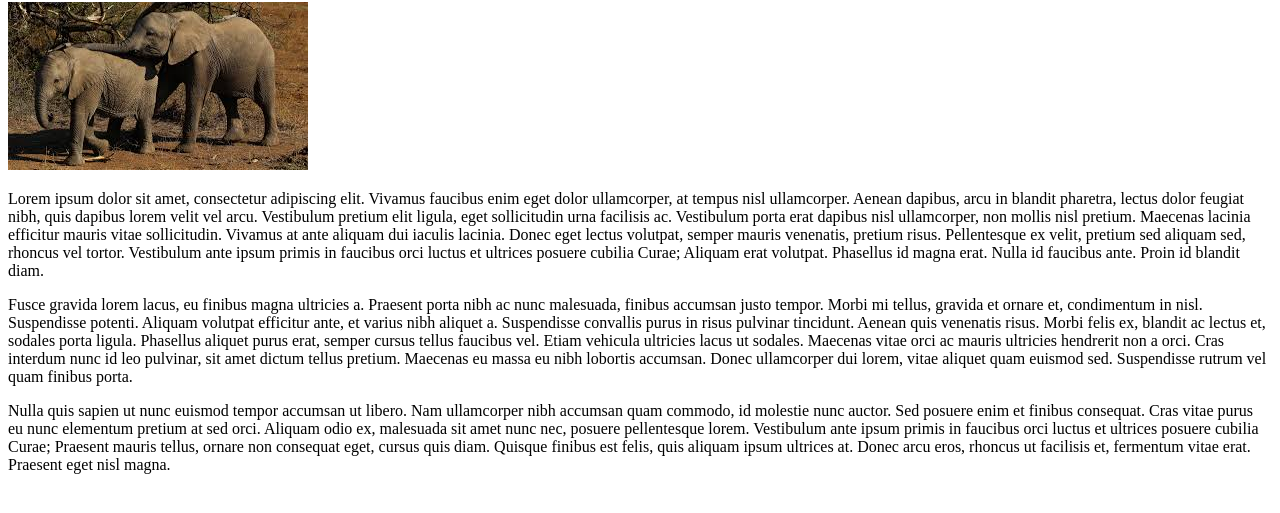
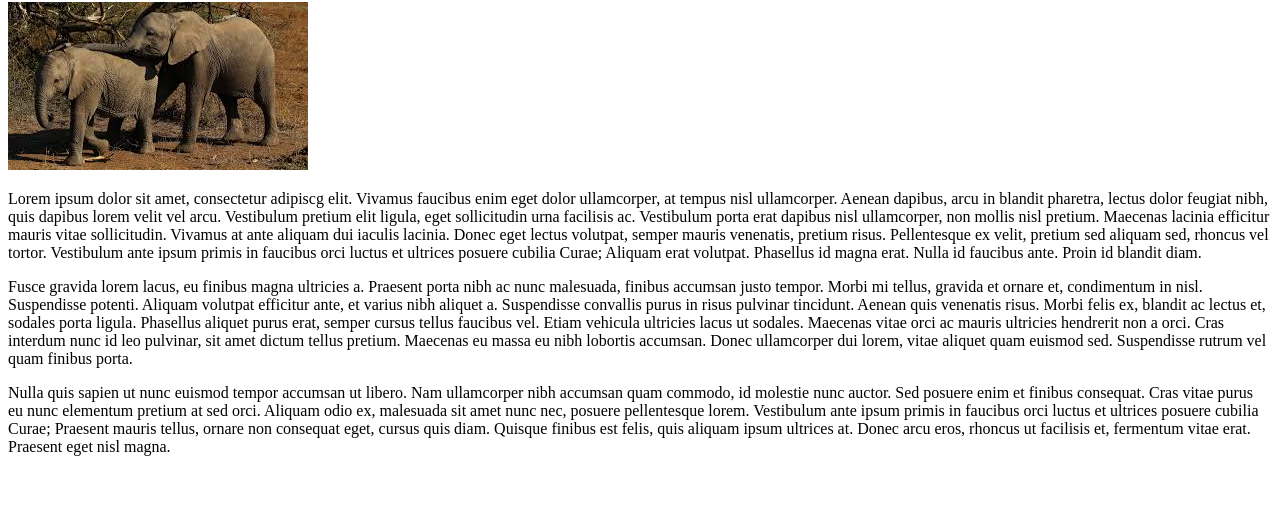
Before and after one commit to avscott562/animal, a plain HTML site: page index.html in a window 1280 px wide. Shown: the part 125-638 px from the top of the page. Drawn offline with Linux system fonts and the light colour scheme.

```diff
--- a/index.html
+++ b/index.html
@@ -14,7 +14,7 @@
     <section>
         <h2>Elephant</h2>
         <img src="images/elephants.jpeg" alt="elephant">
-        <p>Lorem ipsum dolor sit amet, consectetur adipiscing elit. Vivamus faucibus enim eget dolor ullamcorper, at tempus nisl ullamcorper. Aenean dapibus, arcu in blandit pharetra, lectus dolor feugiat nibh, quis dapibus lorem velit vel arcu. Vestibulum pretium elit ligula, eget sollicitudin urna facilisis ac. Vestibulum porta erat dapibus nisl ullamcorper, non mollis nisl pretium. Maecenas lacinia efficitur mauris vitae sollicitudin. Vivamus at ante aliquam dui iaculis lacinia. Donec eget lectus volutpat, semper mauris venenatis, pretium risus. Pellentesque ex velit, pretium sed aliquam sed, rhoncus vel tortor. Vestibulum ante ipsum primis in faucibus orci luctus et ultrices posuere cubilia Curae; Aliquam erat volutpat. Phasellus id magna erat. Nulla id faucibus ante. Proin id blandit diam.</p>
+        <p>Lorem ipsum dolor sit amet, consectetur adipiscg elit. Vivamus faucibus enim eget dolor ullamcorper, at tempus nisl ullamcorper. Aenean dapibus, arcu in blandit pharetra, lectus dolor feugiat nibh, quis dapibus lorem velit vel arcu. Vestibulum pretium elit ligula, eget sollicitudin urna facilisis ac. Vestibulum porta erat dapibus nisl ullamcorper, non mollis nisl pretium. Maecenas lacinia efficitur mauris vitae sollicitudin. Vivamus at ante aliquam dui iaculis lacinia. Donec eget lectus volutpat, semper mauris venenatis, pretium risus. Pellentesque ex velit, pretium sed aliquam sed, rhoncus vel tortor. Vestibulum ante ipsum primis in faucibus orci luctus et ultrices posuere cubilia Curae; Aliquam erat volutpat. Phasellus id magna erat. Nulla id faucibus ante. Proin id blandit diam.</p>
         <p>Fusce gravida lorem lacus, eu finibus magna ultricies a. Praesent porta nibh ac nunc malesuada, finibus accumsan justo tempor. Morbi mi tellus, gravida et ornare et, condimentum in nisl. Suspendisse potenti. Aliquam volutpat efficitur ante, et varius nibh aliquet a. Suspendisse convallis purus in risus pulvinar tincidunt. Aenean quis venenatis risus. Morbi felis ex, blandit ac lectus et, sodales porta ligula. Phasellus aliquet purus erat, semper cursus tellus faucibus vel. Etiam vehicula ultricies lacus ut sodales. Maecenas vitae orci ac mauris ultricies hendrerit non a orci. Cras interdum nunc id leo pulvinar, sit amet dictum tellus pretium. Maecenas eu massa eu nibh lobortis accumsan. Donec ullamcorper dui lorem, vitae aliquet quam euismod sed. Suspendisse rutrum vel quam finibus porta.</p>
         <p>Nulla quis sapien ut nunc euismod tempor accumsan ut libero. Nam ullamcorper nibh accumsan quam commodo, id molestie nunc auctor. Sed posuere enim et finibus consequat. Cras vitae purus eu nunc elementum pretium at sed orci. Aliquam odio ex, malesuada sit amet nunc nec, posuere pellentesque lorem. Vestibulum ante ipsum primis in faucibus orci luctus et ultrices posuere cubilia Curae; Praesent mauris tellus, ornare non consequat eget, cursus quis diam. Quisque finibus est felis, quis aliquam ipsum ultrices at. Donec arcu eros, rhoncus ut facilisis et, fermentum vitae erat. Praesent eget nisl magna.</p>
     </section>
```
